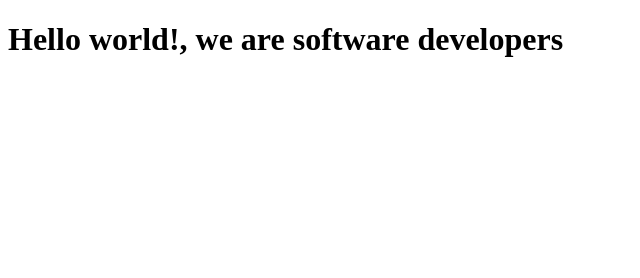
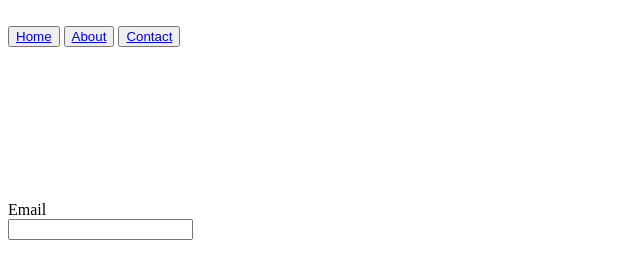
Before and after one commit to kimenyikevin/microverse-trial, a plain HTML site: page index.html in a window 1280 px wide. Shown: the whole page, without its empty margins (0-640 px from the left). Drawn offline with Linux system fonts and the light colour scheme.

Commit message:
third commit

```diff
--- a/index.html
+++ b/index.html
@@ -7,7 +7,19 @@
   </head>
 
   <body>
-     <h1>Hello world!, we are software developers</h1>
+    <header id="header">
+      <img src="" alt="" id="header-img">
+      <nav id="nav-bar">
+        <button><a class="nav-link" href="#">Home</a></button>
+        <button><a class="nav-link" href="#">About</a></button>
+        <button><a class="nav-link" href="#">Contact</a></button>
+      </nav>
+    </header>
+    <iframe src="" frameborder="0" id="video"></iframe>
+    <form action="" id="form">
+      <label for="email">Email</label><br>
+      <input type="text" id="email" name="email">
+    </form>
     <script src="https://cdn.freecodecamp.org/testable-projects-fcc/v1/bundle.js"></script>
 
     <!--
```
